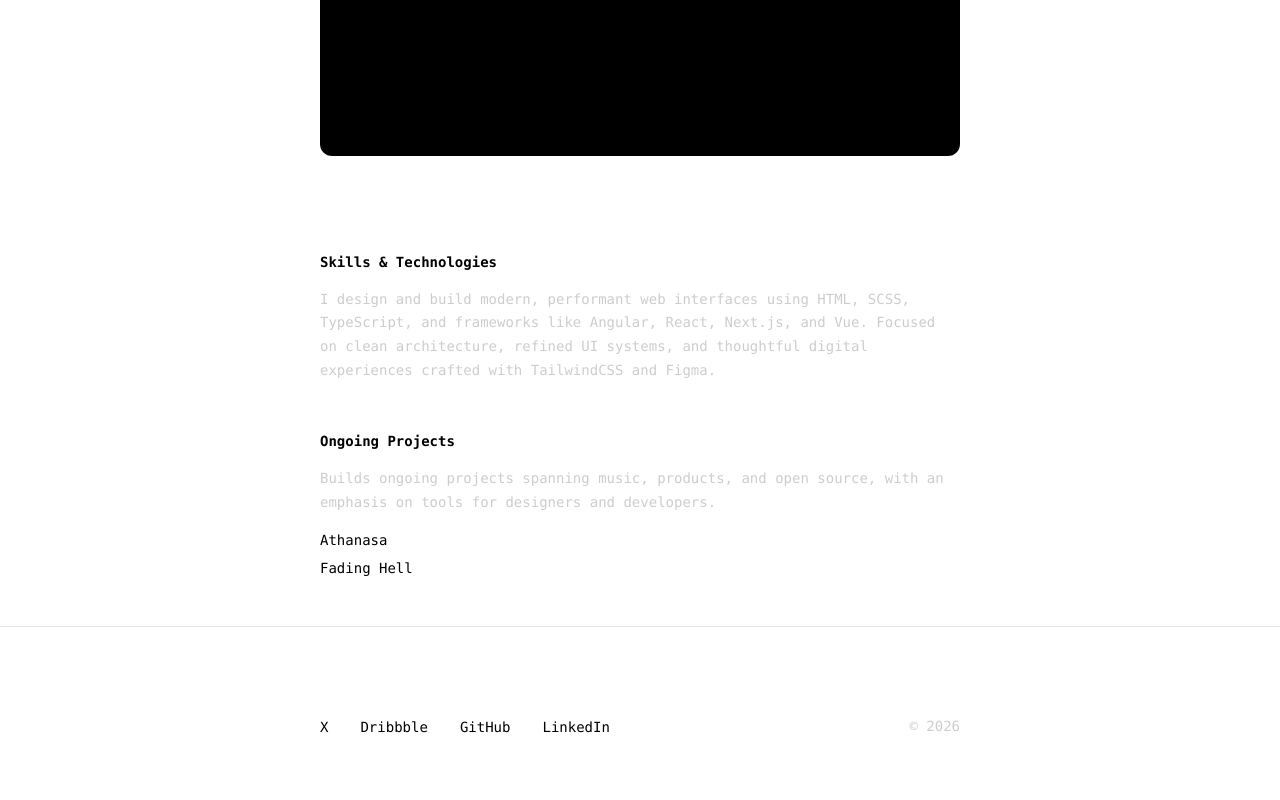
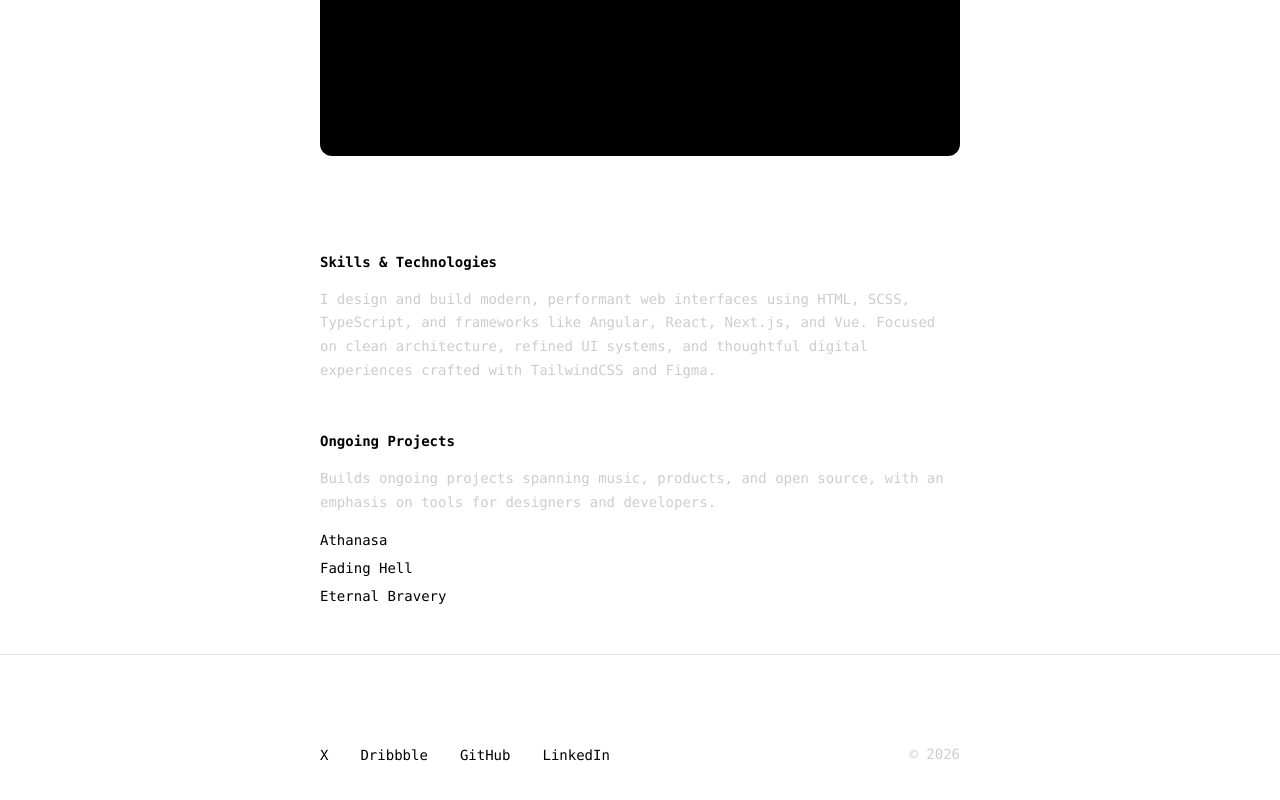
Before and after one commit to andrejkoller/dev-andrejkoller-next, a Next.js app: page / in a window 1280 px wide. Shown: the part 4411-5211 px from the top of the page. Built offline with nearby package versions, Linux system fonts and the light colour scheme.

Commit message:
feat: add Eternal Bravery to project links configuration

```diff
--- a/configs/project-links-config.ts
+++ b/configs/project-links-config.ts
@@ -11,4 +11,10 @@ export const projectLinksConfig = [
     url: "https://linktr.ee/fadinghell",
     isExternal: true,
   },
+  {
+    key: "eternalbravery",
+    name: "Eternal Bravery",
+    url: "https://linktr.ee/eternalbravery",
+    isExternal: true,
+  },
 ];
```
